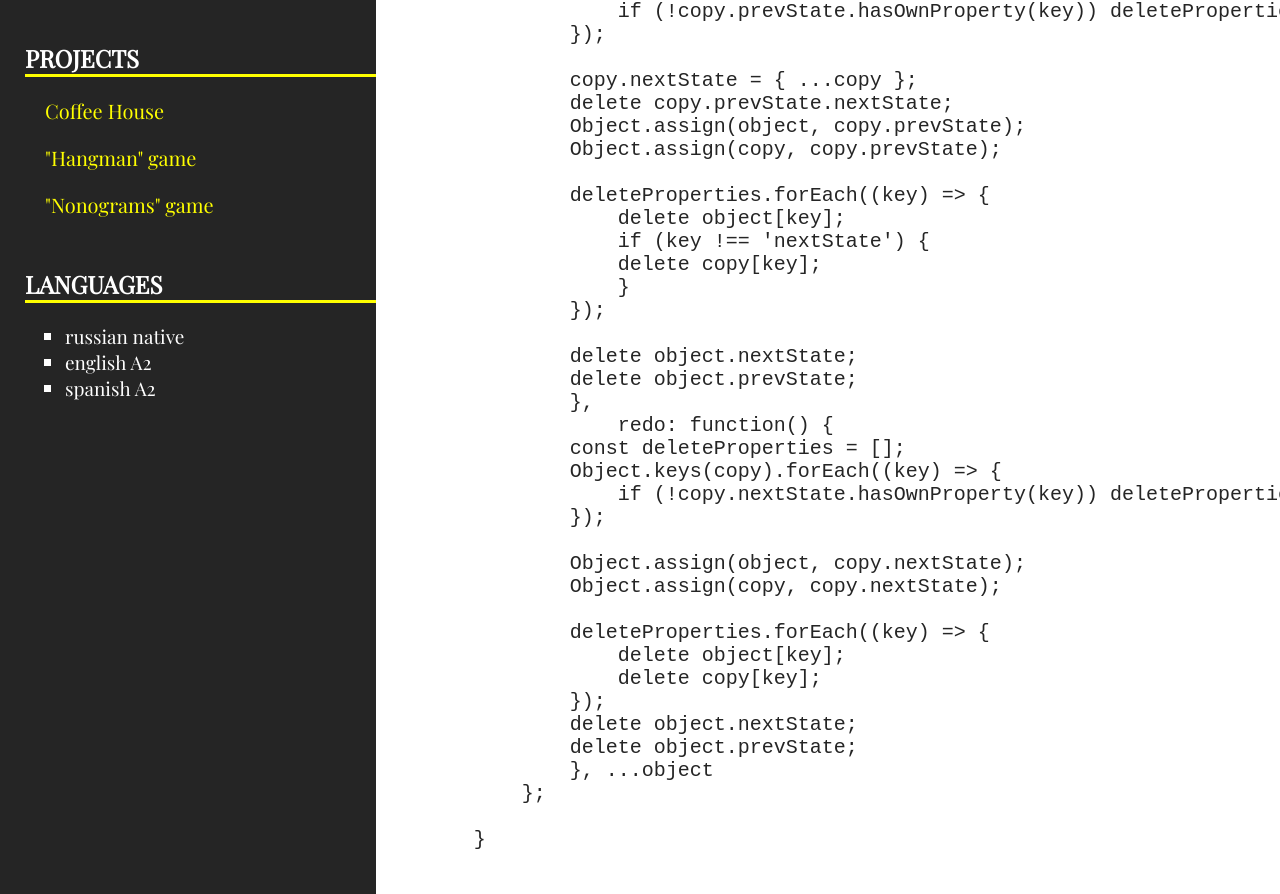
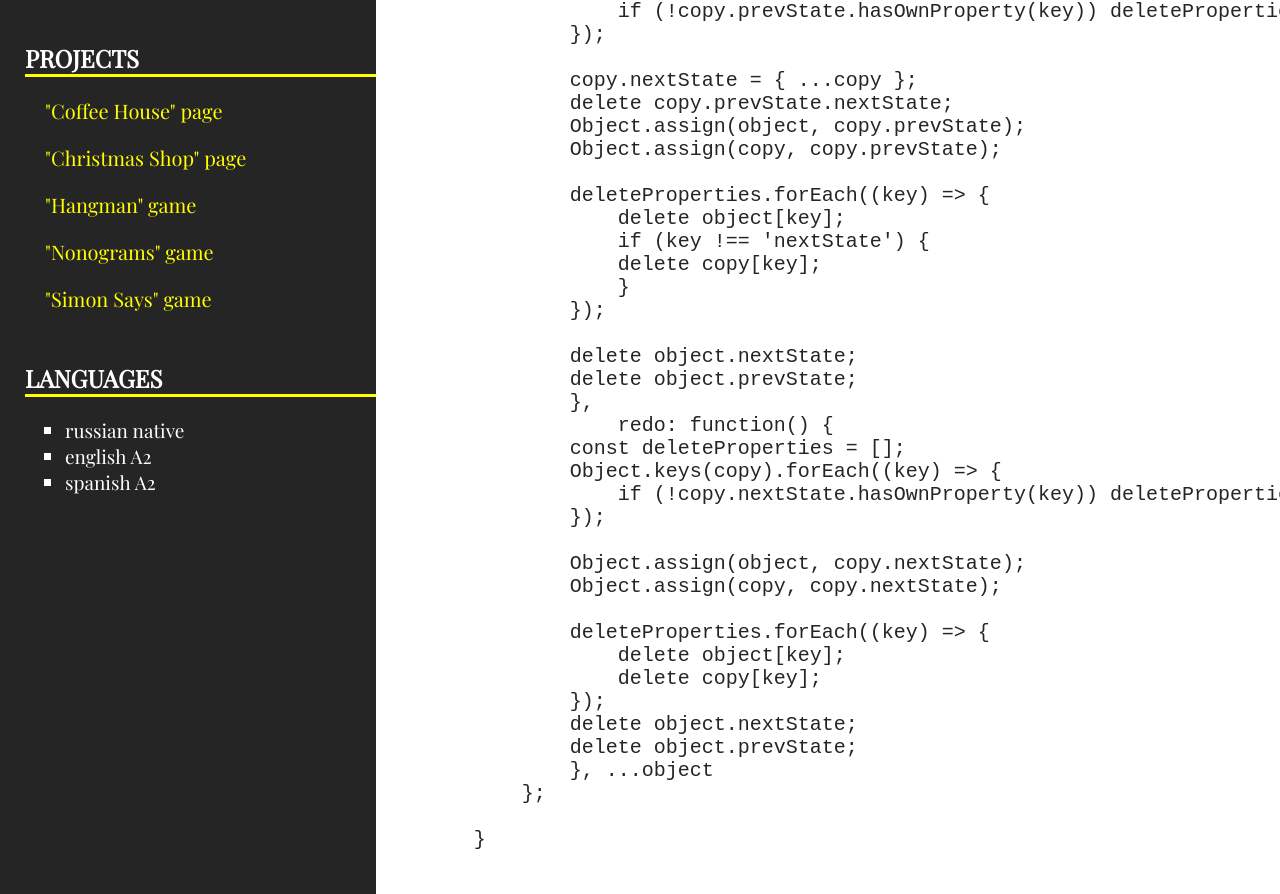
Before and after one commit to Apelsin1987/rsschool-cv, a plain HTML site: page index.html in a window 1280 px wide. Shown: the part 1839-2733 px from the top of the page. Drawn offline with nearby package versions, Linux system fonts and the light colour scheme.

Commit message:
feat: add new links to christmas-shop page and simon-says game

```diff
--- a/index.html
+++ b/index.html
@@ -93,9 +93,11 @@
                     </div>
                     <div class="section" id="projects">
                         <h2 class="section-left-title">PROJECTS</h2>
-                        <p><a href="https://rolling-scopes-school.github.io/apelsin1987-JSFE2023Q4/coffee-house/" title="Coffee House" target="_blank">Coffee House</a></p>
+                        <p><a href="https://rolling-scopes-school.github.io/apelsin1987-JSFE2023Q4/coffee-house/" title="Coffee House" target="_blank">"Coffee House" page</a></p>
+                        <p><a href="https://rolling-scopes-school.github.io/apelsin1987-JSFE2024Q4/christmas-shop/home.html" title="Christmas Shop" target="_blank">"Christmas Shop" page</a></p>
                         <p><a href="https://rolling-scopes-school.github.io/apelsin1987-JSFE2023Q4/hangman/" title="Hangman" target="_blank">"Hangman" game</a></p>
                         <p><a href="https://rolling-scopes-school.github.io/apelsin1987-JSFE2023Q4/nonograms/" title="Nonograms" target="_blank">"Nonograms" game</a></p>
+                        <p><a href="https://rolling-scopes-school.github.io/apelsin1987-JSFE2024Q4/simon-says/" title="Simon Says" target="_blank">"Simon Says" game</a></p>
                     </div>
                     <div class="section" id="languages">
                         <h2 class="section-left-title">LANGUAGES</h2>
```
Also changed, not shown: 1 other file.
